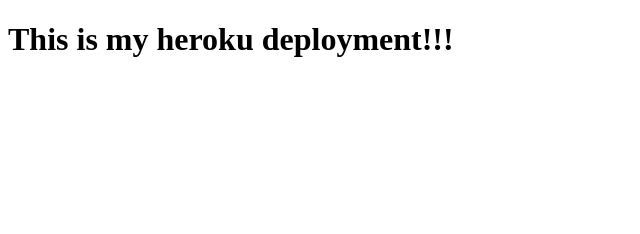
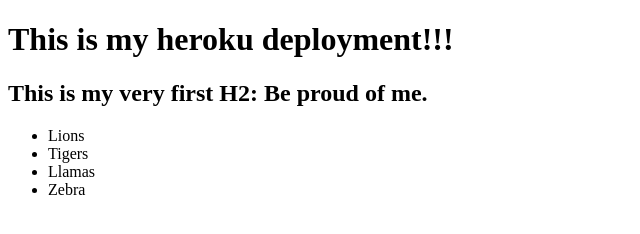
Before and after one commit to Jackson-Jerman/f24-hosting-demo, a website: page index.html in a window 1280 px wide. Shown: the whole page, without its empty margins (0-640 px from the left). Drawn offline with Linux system fonts and the light colour scheme.

Commit message:
the second commit

```diff
--- a/index.html
+++ b/index.html
@@ -8,5 +8,12 @@
 </head>
 <body>
   <h1>This is my heroku deployment!!!</h1>
+  <h2>This is my very first H2: Be proud of me.</h2>
+  <ul>
+    <li>Lions</li>
+    <li>Tigers</li>
+    <li>Llamas</li>
+    <li>Zebra</li>
+  </ul>
 </body>
 </html>
```
